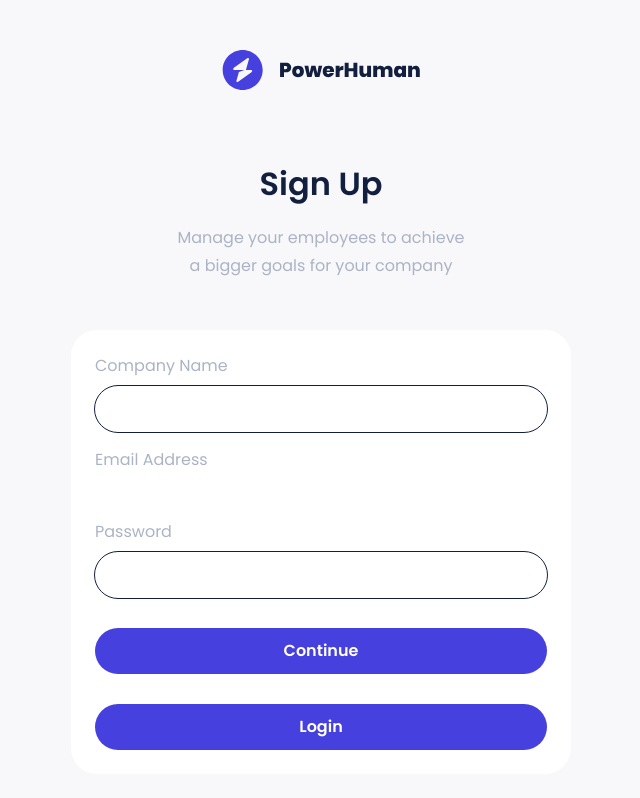
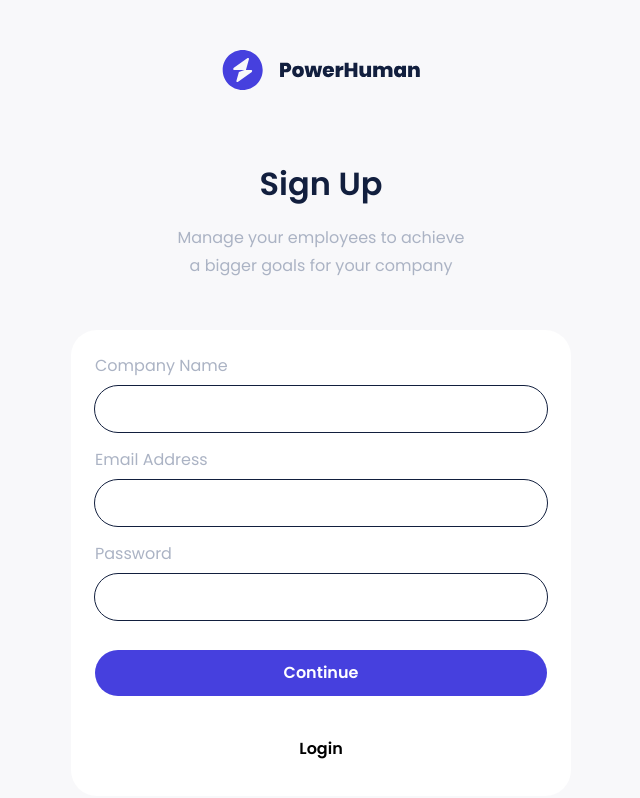
Before and after one commit to rahmad310317/front-end-human-resource, a Nuxt app: page /Register in a window 1280 px wide. Shown: the top 798 px of the page, without its empty margins (319-959 px from the left). Built offline with nearby package versions, Linux system fonts and the light colour scheme.

Commit message:
update nuxt 3

```diff
--- a/package.json
+++ b/package.json
@@ -11,6 +11,7 @@
   },
   "devDependencies": {
     "@nuxt/devtools": "latest",
+    "@sidebase/nuxt-auth": "^0.6.0-rc.1",
     "autoprefixer": "^10.4.16",
     "nuxt": "^3.8.0",
     "postcss": "^8.4.31",
--- a/pages/Register.vue
+++ b/pages/Register.vue
@@ -14,7 +14,7 @@
         </div>
         <div class="form-group">
           <label for="" class="text-grey">Email Address</label>
-          <input type="email" class="input~/assets-field" />
+          <input type="email" class="input-field" />
         </div>
         <div class="form-group">
           <label for="" class="text-grey">Password</label>
@@ -23,12 +23,9 @@
         <a href="signin.html" class="w-full btn btn-primary mt-[14px]">
           Continue
         </a>
-        <a href="signup.html" class="w-full btn btn-primary mt-[14px]">
+        <button type="button" class="w-full btn btn-grey mt-[14px]">
           Login
-        </a>
-        <!-- <button type="button" class="w-full btn btn-primary mt-[14px]">
-                Continue
-            </button> -->
+        </button>
       </form>
     </section>
   </div>
```
Also changed, not shown: 1 other file (tests, documents, lock files or other folders).
